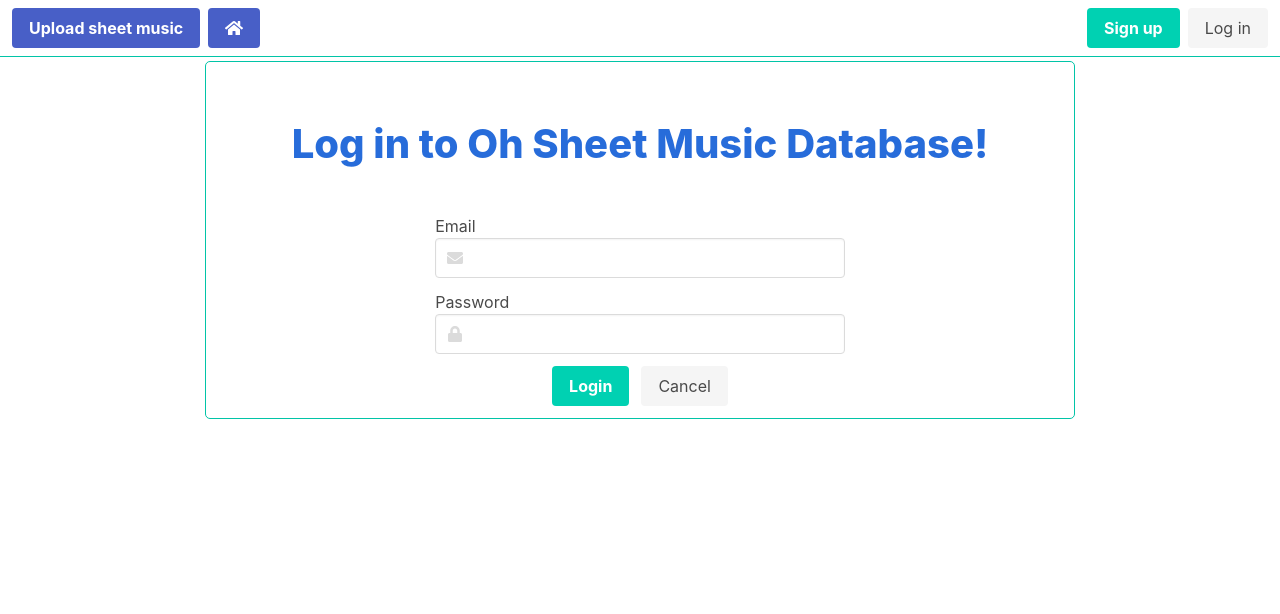
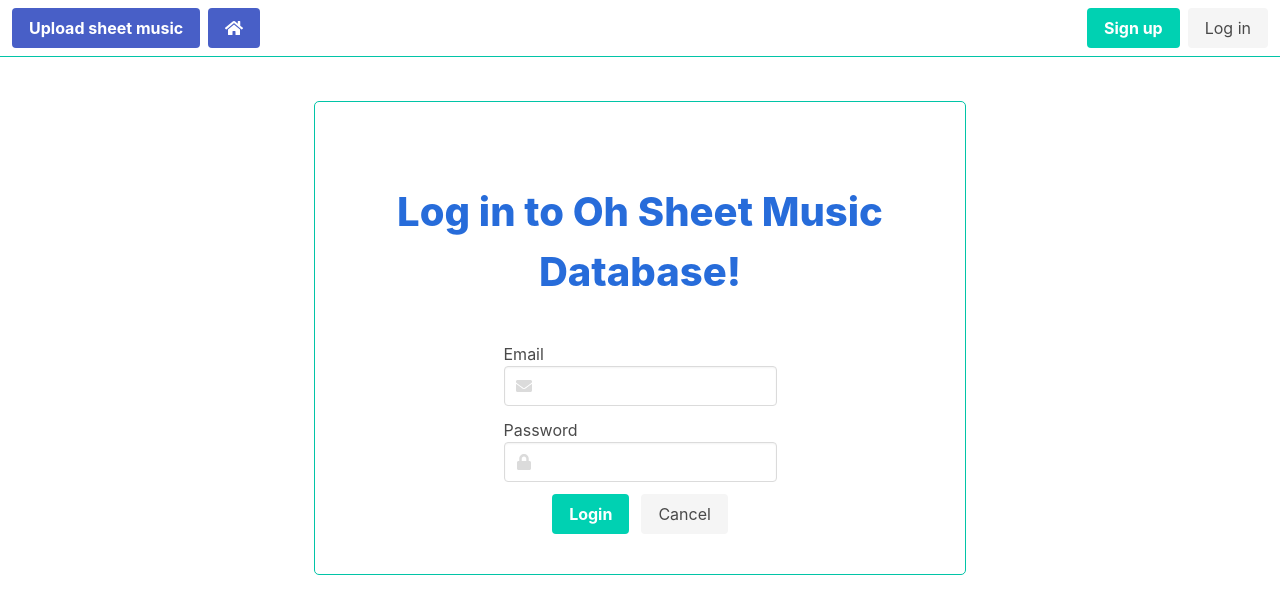
Before and after one commit to safriks/smdb, a React (Create React App) app in the folder smdb-client/: page /log_in in a window 1280 px wide. Shown: the top 614 px of the page. Built offline with nearby package versions, Linux system fonts and the light colour scheme; no server answers.

Commit message:
added close function to detailed view

```diff
--- a/smdb-client/src/App.js
+++ b/smdb-client/src/App.js
@@ -12,9 +12,11 @@ class App extends Component {
   constructor() {
     super();
     this.getCurrentUser = this.getCurrentUser.bind(this);
+    this.isNavBarBlurred = this.isNavBarBlurred.bind(this);
   }
   state = {
     currentUser: {},
+    navBarBlur: true,
     err: null
   };
 
@@ -45,7 +47,17 @@ class App extends Component {
       });
   };
 
+  isNavBarBlurred = pathName => {
+    debugger;
+    if (pathName === "/") {
+      this.setState({ navBarBlur: true });
+    } else {
+      this.setState({ navBarBlur: false });
+    }
+  };
+
   render() {
+    debugger;
     return (
       <div className="App">
         <Navbar />
@@ -59,9 +71,12 @@ class App extends Component {
             exact
             path="/log_in"
             render={props => (
-              <Login {...props} getCurrentUser={this.getCurrentUser} />
+              <Login
+                {...props}
+                getCurrentUser={this.getCurrentUser}
+                isNavBarBlurred={this.isNavBarBlurred}
+              />
             )}
-            component={Login}
           />
         </Switch>
       </div>
--- a/smdb-client/src/Layout.css
+++ b/smdb-client/src/Layout.css
@@ -1,5 +1,10 @@
 .App {
   height: 100vh;
+}
+
+.container {
+  padding: 5vh;
+  margin: 5vh;
 }
 
 .header {
@@ -7,6 +12,7 @@
   font-weight: 800;
   margin: 5vh;
   color: #276cda;
+  text-align: center;
 }
 
 .blur {
--- a/smdb-client/src/pages/AllMusic.jsx
+++ b/smdb-client/src/pages/AllMusic.jsx
@@ -49,6 +49,12 @@ export default class AllMusic extends Component {
     debugger;
   }
 
+  closeHandler = () => {
+    debugger;
+    this.props.match.params.id = "";
+    this.setState({ selectedMusic: null });
+  };
+
   render() {
     let sheetsJSX = this.state.sheets.map((sheet, index) => {
       return (
@@ -84,7 +90,11 @@ export default class AllMusic extends Component {
               <div className="column is-8 overflow col">
                 <div className="columns">
                   <div className="column is-12 overflow dlt-row">
-                    {selectedMusic ? <button className="delete" /> : <></>}
+                    {selectedMusic ? (
+                      <button onClick={this.closeHandler} className="delete" />
+                    ) : (
+                      <></>
+                    )}
                   </div>
                 </div>
                 {selectedMusic ? (
--- a/smdb-client/src/pages/Landing.jsx
+++ b/smdb-client/src/pages/Landing.jsx
@@ -6,7 +6,7 @@ export default class Landing extends Component {
   render() {
     return (
       <div className="columns is-centered">
-        <div className="column is-half landing-container flex-column col">
+        <div className="column is-half container flex-column col">
           <h1 className="header">Welcome to Oh Sheet Music Database!</h1>
           <Link to="/log_in" className="button btn-landing btn-blue">
             Log in
--- a/smdb-client/src/pages/Login.jsx
+++ b/smdb-client/src/pages/Login.jsx
@@ -4,8 +4,9 @@ import { Link } from "react-router-dom";
 import axios from "axios";
 
 export default class Login extends Component {
-  constructor() {
-    super();
+  constructor(props) {
+    debugger;
+    super(props);
     this.state = {
       email: "",
       password: "",
@@ -15,6 +16,13 @@ export default class Login extends Component {
     this.handleInputChange = this.handleInputChange.bind(this);
     this.handleFormSubmit = this.handleFormSubmit.bind(this);
   }
+
+  componentDidMount() {
+    let pathName = this.props.history.location.pathname;
+    debugger;
+    this.props.isNavBarBlurred(pathName);
+  }
+
   handleInputChange = e => {
     this.setState({ [e.target.name]: e.target.value });
   };
@@ -43,9 +51,10 @@ export default class Login extends Component {
   };
 
   render() {
+    debugger;
     return (
-      <div className="columns">
-        <div className="column is-8 is-offset-2 col">
+      <div className="columns is-centered">
+        <div className="column is-half col container">
           <div>
             <h1 className="header flex-ctd">
               Log in to Oh Sheet Music Database!
--- a/smdb-client/src/pages/SignUp.jsx
+++ b/smdb-client/src/pages/SignUp.jsx
@@ -49,8 +49,8 @@ export default class SignUp extends Component {
   render() {
     return (
       <>
-        <div className="columns">
-          <div className="column is-8 is-offset-2 col">
+        <div className="columns is-centered">
+          <div className="column is-half col container">
             <div>
               <h1 className="header flex-ctd">
                 Sign up to Oh Sheet Music Database!
--- a/smdb-client/src/pages/landing.css
+++ b/smdb-client/src/pages/landing.css
@@ -2,11 +2,6 @@
   display: flex;
   flex-direction: column;
   align-items: center;
-}
-
-.landing-container {
-  padding: 5vh;
-  margin: 5vh;
 }
 
 .landing-container h1 {
```
